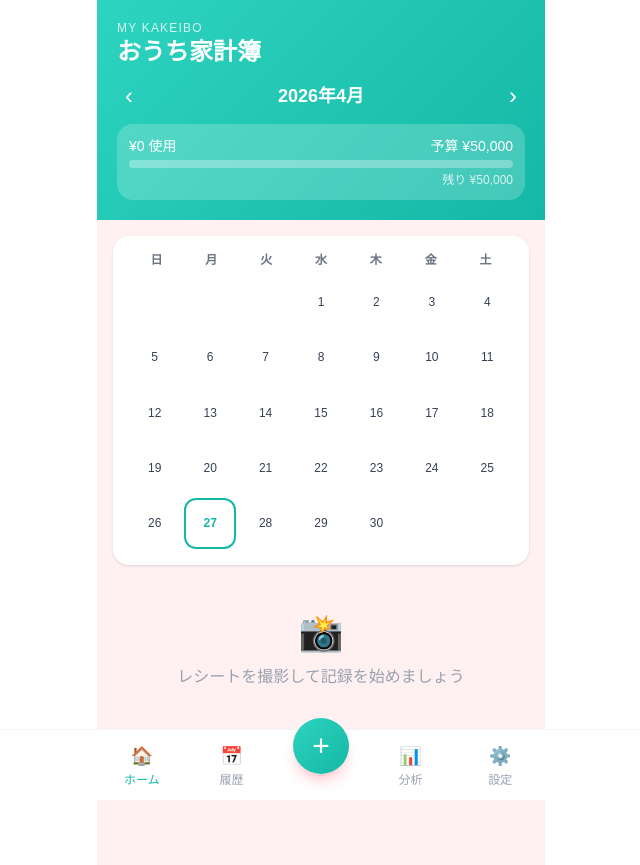
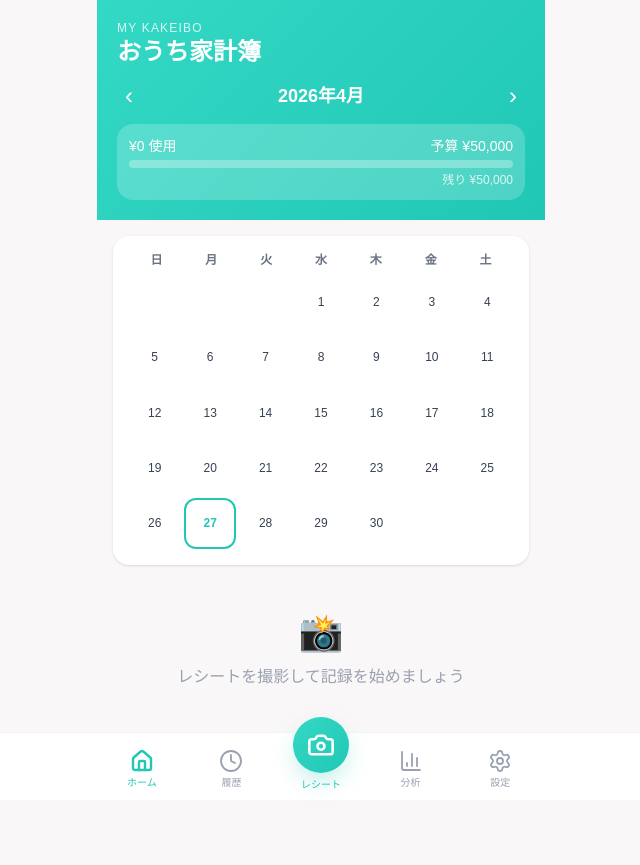
Before and after one commit to crystal18184-a11y/claude_kaihatu, a Next.js app: page / in a window 1280 px wide. Shown: the whole page, without its empty margins (319-959 px from the left). Built offline with nearby package versions, Linux system fonts and the light colour scheme.

Commit message:
feat(ui): phase 1 - line icons, color tokens, camera-centered nav

```diff
--- a/package.json
+++ b/package.json
@@ -13,6 +13,7 @@
     "@supabase/supabase-js": "^2.103.0",
     "date-fns": "^4.1.0",
     "dayjs": "^1.11.20",
+    "lucide-react": "^1.11.0",
     "next": "16.2.3",
     "react": "19.2.4",
     "react-dom": "19.2.4",
--- a/src/app/analysis/page.tsx
+++ b/src/app/analysis/page.tsx
@@ -45,7 +45,7 @@ export default function AnalysisPage() {
   const alerts = Object.entries(itemCount).filter(([, count]) => count >= 3).sort((a, b) => b[1] - a[1]);
 
   return (
-    <div className="min-h-dvh bg-rose-50 w-full max-w-md mx-auto pb-28">
+    <div className="min-h-dvh bg-[#FAF7F8] w-full max-w-md mx-auto pb-28">
       <div className="theme-grad p-5 text-white">
         <div className="text-xs tracking-widest text-white/90">MY KAKEIBO</div>
         <div className="text-2xl font-bold">分析</div>
--- a/src/app/history/page.tsx
+++ b/src/app/history/page.tsx
@@ -47,7 +47,7 @@ export default function HistoryPage() {
   };
 
   return (
-    <div className="min-h-dvh bg-rose-50 w-full max-w-md mx-auto pb-28">
+    <div className="min-h-dvh bg-[#FAF7F8] w-full max-w-md mx-auto pb-28">
       {/* カテゴリモーダル */}
       {categoryModal && (
         <div className="fixed inset-0 z-[60] flex items-end justify-center">
--- a/src/app/layout.tsx
+++ b/src/app/layout.tsx
@@ -40,7 +40,7 @@ export default function RootLayout({
       lang="ja"
       className={`${geistSans.variable} ${geistMono.variable} h-full antialiased`}
     >
-      <body className="min-h-full bg-rose-50">
+      <body className="min-h-full bg-[#FAF7F8]">
         <ThemeApplier />
         {children}
         <BottomNavWrapper />
--- a/src/app/manual/page.tsx
+++ b/src/app/manual/page.tsx
@@ -57,7 +57,7 @@ export default function ManualPage() {
   };
 
   return (
-    <div className="min-h-dvh bg-rose-50 w-full max-w-md mx-auto pb-28">
+    <div className="min-h-dvh bg-[#FAF7F8] w-full max-w-md mx-auto pb-28">
       {categoryModal !== null && (
         <div className="fixed inset-0 z-50 flex items-end justify-center">
           <div className="absolute inset-0 bg-black/40" onClick={() => setCategoryModal(null)} />
--- a/src/app/page.tsx
+++ b/src/app/page.tsx
@@ -88,7 +88,7 @@ export default function Home() {
   };
 
   return (
-    <div className="min-h-dvh bg-rose-50 w-full max-w-md mx-auto pb-28">
+    <div className="min-h-dvh bg-[#FAF7F8] w-full max-w-md mx-auto pb-28">
       {/* カテゴリモーダル */}
       {categoryModal && (
         <div className="fixed inset-0 z-[60] flex items-end justify-center">
--- a/src/app/scan/page.tsx
+++ b/src/app/scan/page.tsx
@@ -180,7 +180,7 @@ export default function ScanPage() {
   };
 
   return (
-    <div className="min-h-dvh bg-rose-50 w-full max-w-md mx-auto pb-28">
+    <div className="min-h-dvh bg-[#FAF7F8] w-full max-w-md mx-auto pb-28">
       {categoryModal !== null && (
         <div className="fixed inset-0 z-50 flex items-end justify-center">
           <div className="absolute inset-0 bg-black/40" onClick={() => setCategoryModal(null)} />
--- a/src/app/settings/page.tsx
+++ b/src/app/settings/page.tsx
@@ -52,7 +52,7 @@ export default function SettingsPage() {
   };
 
   return (
-    <div className="min-h-dvh bg-rose-50 w-full max-w-md mx-auto pb-28">
+    <div className="min-h-dvh bg-[#FAF7F8] w-full max-w-md mx-auto pb-28">
       {categoryModal && (
         <div className="fixed inset-0 z-50 flex items-end justify-center">
           <div className="absolute inset-0 bg-black/40" onClick={() => setCategoryModal(false)} />
--- a/src/components/BottomNav.tsx
+++ b/src/components/BottomNav.tsx
@@ -1,6 +1,7 @@
 "use client";
 import { useRouter } from "next/navigation";
 import { useState } from "react";
+import { Home, Clock, Camera, BarChart3, Settings, Pencil } from "lucide-react";
 import { useNavStore } from "@/store/navStore";
 
 export default function BottomNav({ activeTab }: { activeTab: number }) {
@@ -20,6 +21,11 @@ export default function BottomNav({ activeTab }: { activeTab: number }) {
     router.push(route);
   };
 
+  const tabClass = (active: boolean) =>
+    `flex-1 py-2.5 flex flex-col items-center gap-0.5 text-[10px] font-medium transition-colors ${
+      active ? "theme-text" : "text-gray-400"
+    }`;
+
   return (
     <>
       {showSheet && (
@@ -33,29 +39,29 @@ export default function BottomNav({ activeTab }: { activeTab: number }) {
             onClick={(e) => e.stopPropagation()}
           >
             <div className="w-10 h-1 bg-gray-200 rounded-full mx-auto mb-4" />
-            <div className="font-bold text-gray-800 text-center mb-4 text-lg">記録する</div>
+            <div className="font-bold text-gray-800 text-center mb-4 text-lg">記録方法を選択</div>
             <button
               onClick={() => goToDetail("/scan")}
-              className="w-full flex items-center gap-4 p-4 bg-rose-50 rounded-2xl mb-3 text-left active:scale-[0.98] transition-transform"
+              className="w-full flex items-center gap-4 p-4 bg-[#FAF7F8] rounded-2xl mb-3 text-left active:scale-[0.98] transition-transform"
             >
-              <div className="w-12 h-12 theme-grad rounded-xl flex items-center justify-center text-2xl flex-shrink-0">
-                📷
+              <div className="w-12 h-12 theme-grad rounded-2xl flex items-center justify-center flex-shrink-0">
+                <Camera className="w-6 h-6 text-white" strokeWidth={2.2} />
               </div>
               <div>
-                <div className="font-bold text-gray-800">レシートを読み取る</div>
-                <div className="text-sm text-gray-500 mt-0.5">カメラまたはアルバムから</div>
+                <div className="font-bold text-gray-800">レシートを撮影</div>
+                <div className="text-sm text-gray-500 mt-0.5">店名・金額・日付を自動入力</div>
               </div>
             </button>
             <button
               onClick={() => goToDetail("/manual")}
               className="w-full flex items-center gap-4 p-4 bg-gray-50 rounded-2xl mb-4 text-left active:scale-[0.98] transition-transform"
             >
-              <div className="w-12 h-12 bg-gray-100 rounded-xl flex items-center justify-center text-2xl flex-shrink-0">
-                ✏️
+              <div className="w-12 h-12 bg-gray-100 rounded-2xl flex items-center justify-center flex-shrink-0">
+                <Pencil className="w-6 h-6 text-gray-600" strokeWidth={2.2} />
               </div>
               <div>
-                <div className="font-bold text-gray-800">手動で入力する</div>
-                <div className="text-sm text-gray-500 mt-0.5">店名・商品を直接入力</div>
+                <div className="font-bold text-gray-800">手入力</div>
+                <div className="text-sm text-gray-500 mt-0.5">細かく入力したいとき</div>
               </div>
             </button>
             <button
@@ -69,38 +75,32 @@ export default function BottomNav({ activeTab }: { activeTab: number }) {
       )}
 
       <div className="fixed bottom-0 inset-x-0 bg-white/95 backdrop-blur-sm border-t border-gray-100 pb-[env(safe-area-inset-bottom,0px)] z-40">
-        <div className="flex max-w-md mx-auto">
-          <button
-            onClick={() => goTo(0, "/")}
-            className={`flex-1 py-3 flex flex-col items-center text-xs font-medium ${activeTab === 0 ? "theme-text" : "text-gray-400"}`}
-          >
-            <span className="text-lg mb-0.5">🏠</span>ホーム
+        <div className="flex max-w-md mx-auto items-end">
+          <button onClick={() => goTo(0, "/")} className={tabClass(activeTab === 0)}>
+            <Home className="w-6 h-6" strokeWidth={activeTab === 0 ? 2.4 : 1.8} />
+            <span>ホーム</span>
           </button>
-          <button
-            onClick={() => goTo(1, "/history")}
-            className={`flex-1 py-3 flex flex-col items-center text-xs font-medium ${activeTab === 1 ? "theme-text" : "text-gray-400"}`}
-          >
-            <span className="text-lg mb-0.5">📅</span>履歴
+          <button onClick={() => goTo(1, "/history")} className={tabClass(activeTab === 1)}>
+            <Clock className="w-6 h-6" strokeWidth={activeTab === 1 ? 2.4 : 1.8} />
+            <span>履歴</span>
           </button>
           <button
             onClick={() => setShowSheet(true)}
-            className="flex-1 py-2 flex flex-col items-center"
+            className="flex-1 py-2 flex flex-col items-center gap-1"
+            aria-label="レシート読取"
           >
-            <div className="-mt-5 w-14 h-14 theme-grad rounded-full flex items-center justify-center text-white text-3xl shadow-lg shadow-rose-300/50 active:scale-95 transition-transform">
-              +
+            <div className="-mt-6 w-14 h-14 theme-grad rounded-full flex items-center justify-center text-white shadow-lg theme-shadow active:scale-95 transition-transform">
+              <Camera className="w-7 h-7" strokeWidth={2.2} />
             </div>
+            <span className="text-[10px] font-medium theme-text">レシート</span>
           </button>
-          <button
-            onClick={() => goTo(3, "/analysis")}
-            className={`flex-1 py-3 flex flex-col items-center text-xs font-medium ${activeTab === 3 ? "theme-text" : "text-gray-400"}`}
-          >
-            <span className="text-lg mb-0.5">📊</span>分析
+          <button onClick={() => goTo(3, "/analysis")} className={tabClass(activeTab === 3)}>
+            <BarChart3 className="w-6 h-6" strokeWidth={activeTab === 3 ? 2.4 : 1.8} />
+            <span>分析</span>
           </button>
-          <button
-            onClick={() => goTo(4, "/settings")}
-            className={`flex-1 py-3 flex flex-col items-center text-xs font-medium ${activeTab === 4 ? "theme-text" : "text-gray-400"}`}
-          >
-            <span className="text-lg mb-0.5">⚙️</span>設定
+          <button onClick={() => goTo(4, "/settings")} className={tabClass(activeTab === 4)}>
+            <Settings className="w-6 h-6" strokeWidth={activeTab === 4 ? 2.4 : 1.8} />
+            <span>設定</span>
           </button>
         </div>
       </div>
--- a/src/store/themeStore.ts
+++ b/src/store/themeStore.ts
@@ -11,7 +11,7 @@ export const THEMES: Record<ThemeKey, {
   pink:   { label:"ピンク",    from:"#f472b6", to:"#ec4899", accent:"#ec4899", light:"#fdf2f8", mid:"#fbcfe8" },
   purple: { label:"パープル",  from:"#c084fc", to:"#a855f7", accent:"#a855f7", light:"#faf5ff", mid:"#e9d5ff" },
   blue:   { label:"ブルー",    from:"#60a5fa", to:"#3b82f6", accent:"#3b82f6", light:"#eff6ff", mid:"#bfdbfe" },
-  teal:   { label:"ティール",  from:"#2dd4bf", to:"#14b8a6", accent:"#14b8a6", light:"#f0fdfa", mid:"#99f6e4" },
+  teal:   { label:"ティール",  from:"#34D9C5", to:"#20C7B5", accent:"#20C7B5", light:"#E8FAF7", mid:"#9EEDE2" },
   green:  { label:"グリーン",  from:"#4ade80", to:"#22c55e", accent:"#22c55e", light:"#f0fdf4", mid:"#bbf7d0" },
   orange: { label:"オレンジ",  from:"#fb923c", to:"#f97316", accent:"#f97316", light:"#fff7ed", mid:"#fed7aa" },
   red:    { label:"レッド",    from:"#f87171", to:"#ef4444", accent:"#ef4444", light:"#fef2f2", mid:"#fecaca" },
```
Also changed, not shown: src/app/globals.css (+10 -8 lines), .claude/settings.local.json, 1 other file (tests, documents, lock files or other folders).
